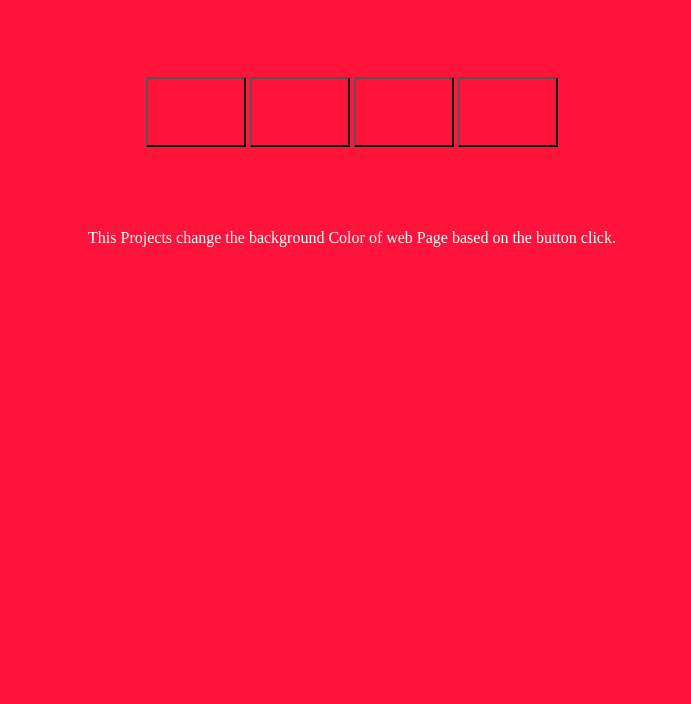
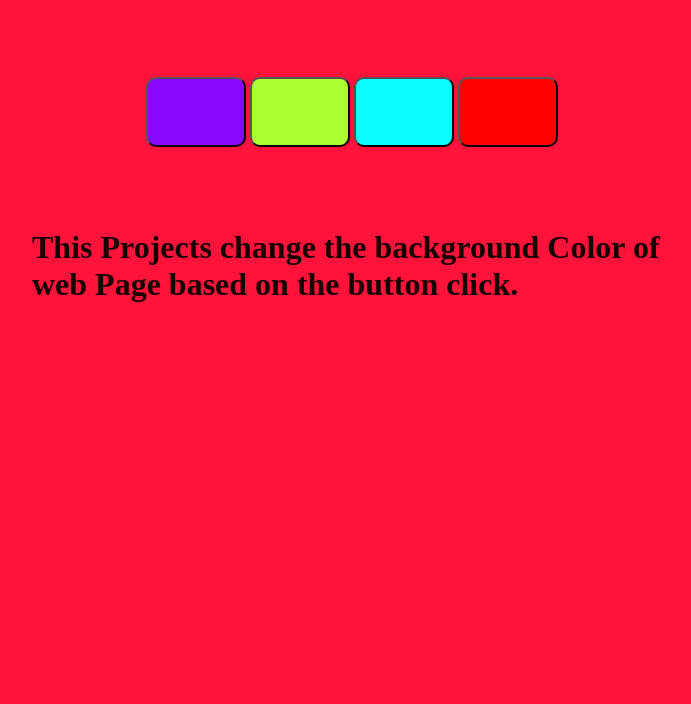
Before and after one commit to sakshijadaun/ColorSchemeChanger, a plain HTML site: page index.html in a window 1280 px wide. Shown: the part 96-800 px from the top of the page, without its empty margins (288-979 px from the left). Drawn offline with Linux system fonts and the light colour scheme.

Commit message:
css style add

```diff
--- a/index.html
+++ b/index.html
@@ -15,9 +15,9 @@
 
     <div>
         <button class = "btn" id="blue"></button>
-        <button class = "btn" id="magenta"></button>
+        <button class = "btn" id="green"></button>
         <button class = "btn" id="aqua"></button>
-        <button class = "btn" id="brown"></button>
+        <button class = "btn" id="red"></button>
     </div>
 
         <p>This Projects change the background Color of web Page based on the button click.</p>
--- a/style.css
+++ b/style.css
@@ -15,7 +15,7 @@
     margin: auto;
 }
 #heading{
-    color: rgba(211,311,411,0.3);
+    color: rgb(23, 2, 2);
     padding: 1.2rem;
     font-size: 3rem;
 }
@@ -23,3 +23,25 @@
     width: 100px;
     height: 70px;
 }
+p{
+    color: rgb(23, 2, 2);
+    font-size: 2rem;
+    font-weight: bold;
+}
+#blue{
+    background-color: rgb(135, 7, 255);
+    border-radius: 10px;
+
+}
+#green{
+    background-color: greenyellow;
+    border-radius: 10px;
+}
+#aqua{
+    background-color: rgb(9, 255, 255);
+    border-radius: 10px;
+}
+#red{
+    background-color: rgb(255, 0, 0);
+    border-radius: 10px;
+}
```
